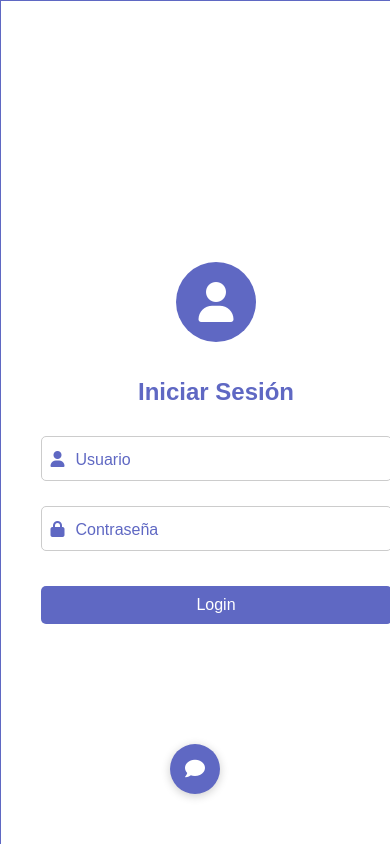
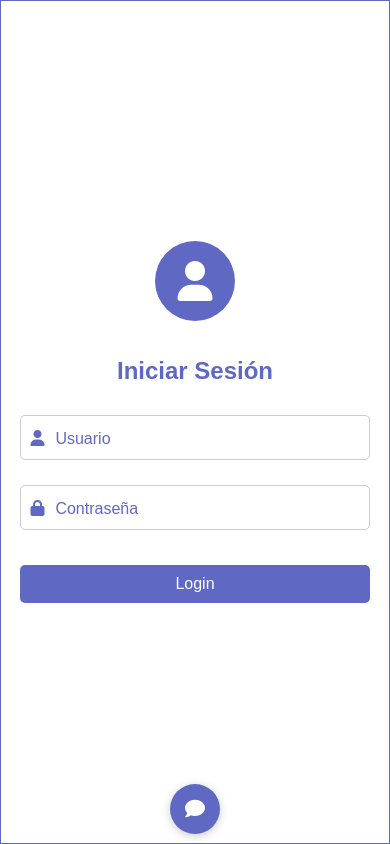
Before and after one commit to CamilaSolis/CodingDojo, a website: page index.html in a window 390 px wide. Drawn offline with Linux system fonts and the light colour scheme.

Commit message:
se corrigen estilos responsivos

```diff
--- a/style.css
+++ b/style.css
@@ -125,11 +125,11 @@ h1 {
     }
 
     form {
-        width: 100vw;
-        height: 100vh;
+        width: calc(100vw - 2px);
+        height: calc(100vh - 2px);
         border-radius: 0;
         box-shadow: none;
-        padding: 20px;
+        padding: 0px;
         display: flex;
         flex-direction: column;
         justify-content: center;
@@ -175,7 +175,7 @@ h1 {
 
 .chat-icon {
     position: fixed;
-    bottom: 50px;
+    bottom: 10px;
     right: 50px;
     width: 50px;
     height: 50px;
```
